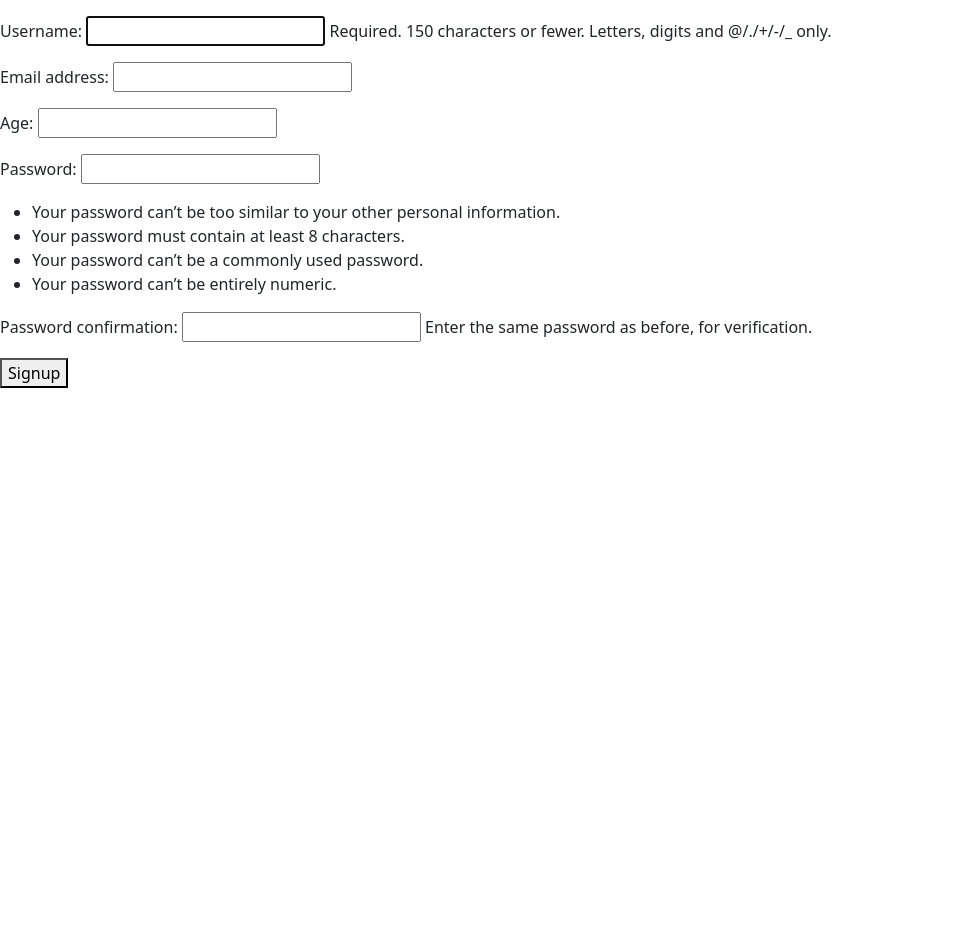
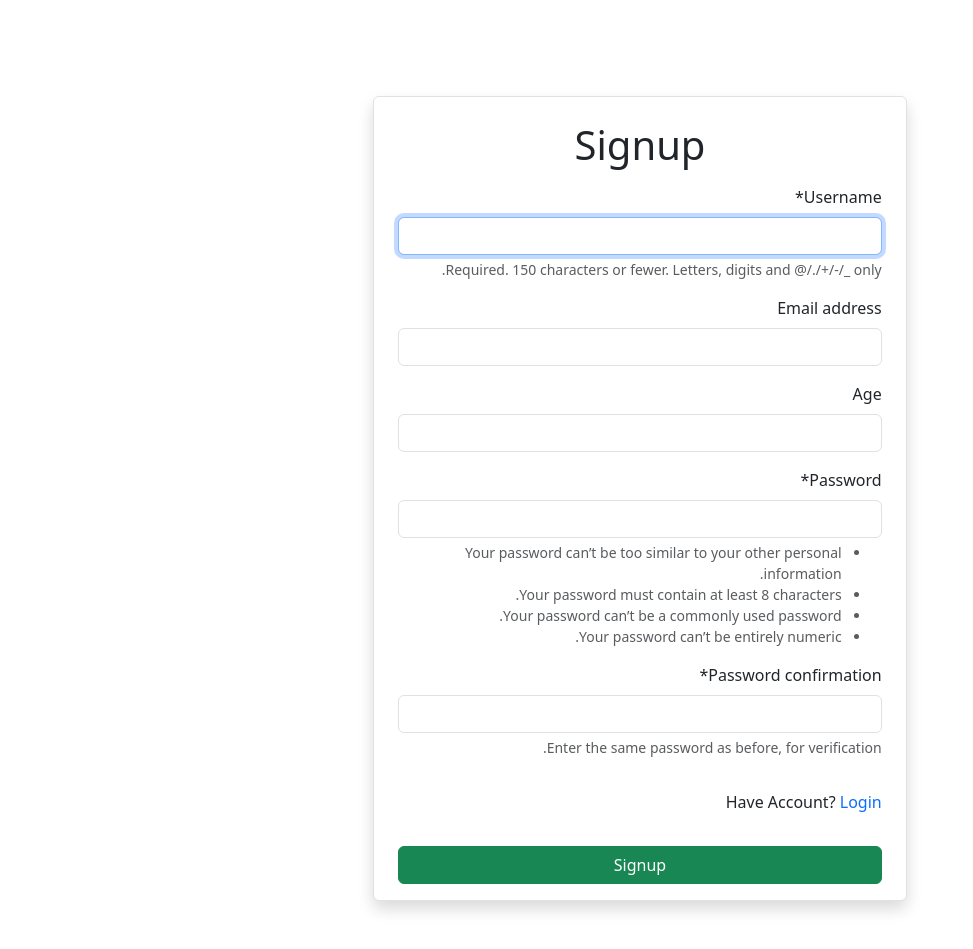
Before and after one commit to amahadnezhad/Login_System, a Django app: page /accounts/signup/ in a window 1280 px wide. Shown: the part 56-1005 px from the top of the page, without its empty margins (0-973 px from the left). Before the commit the page ends 444 px from the top, so only its background shows below. Run offline with Django 5.2, Linux system fonts and the light colour scheme; some libraries are stand-ins or nearby versions.

Commit message:
Update Signup Template

```diff
--- a/config/settings.py
+++ b/config/settings.py
@@ -42,6 +42,8 @@ INSTALLED_APPS = [
     # Third Party App
     'bootstrap5',
     'crispy_forms',
+    'crispy_bootstrap4',
+
 
     # Local Apps
     'accounts.apps.AccountsConfig',
@@ -135,3 +137,7 @@ DEFAULT_AUTO_FIELD = 'django.db.models.BigAutoField'
 AUTH_USER_MODEL = 'accounts.CustomUser'
 LOGIN_REDIRECT_URL = 'home'
 LOGOUT_REDIRECT_URL = 'home'
+
+# Crispy-Forms Config
+CRISPY_ALLOWED_TEMPLATE_PACKS = "bootstrap4"
+CRISPY_TEMPLATE_PACK = "bootstrap4"
--- a/templates/registration/login.html
+++ b/templates/registration/login.html
@@ -1,4 +1,5 @@
 {% extends '_base.html' %}
+{% load crispy_forms_tags %}
 
 {% block page_title %}Login{% endblock page_title %}
 
@@ -9,7 +10,7 @@
         <form method="post">
             <h1 class="text-center mb-3">Login</h1>
             {% csrf_token %}
-            {{ form }}
+            {{ form|crispy }}
             <div class="d-flex justify-content-between align-items-center">
                 <div class="mt-2">
                     <a class="text-decoration-none" href="{% url 'password_reset' %}">Forget?</a>
--- a/templates/registration/signup.html
+++ b/templates/registration/signup.html
@@ -1,11 +1,24 @@
 {% extends '_base.html' %}
+{% load crispy_forms_tags %}
 
 {% block page_title %}Signup{% endblock page_title %}
 
 {% block content %}
-    <form action="" method="POST">
-        {% csrf_token %}
-        {{ form.as_p }}
-        <button type="submit">Signup</button>
-    </form>
+
+    <div class="d-flex justify-content-center mt-5" dir="rtl">
+    <div class="col-xl-5 col-lg-4 col-md-5 col-sm-5 col-xs-6 bg-white m-3 m-sm-5 border rounded px-4 pt-4 pb-3 shadow">
+        <form method="post">
+            <h1 class="text-center mb-3">Signup</h1>
+            {% csrf_token %}
+            {{ form|crispy }}
+            <div class="d-flex justify-content-between align-items-center">
+                <div class="mt-3">
+                    <p>Have Account? <a class="text-decoration-none" href="{% url 'login' %}">Login</a></p>
+                </div>
+            </div>
+            <button type="submit" class="btn btn-success mt-3 w-100">Signup</button>
+
+        </form>
+    </div>
+
 {% endblock content %}
```
